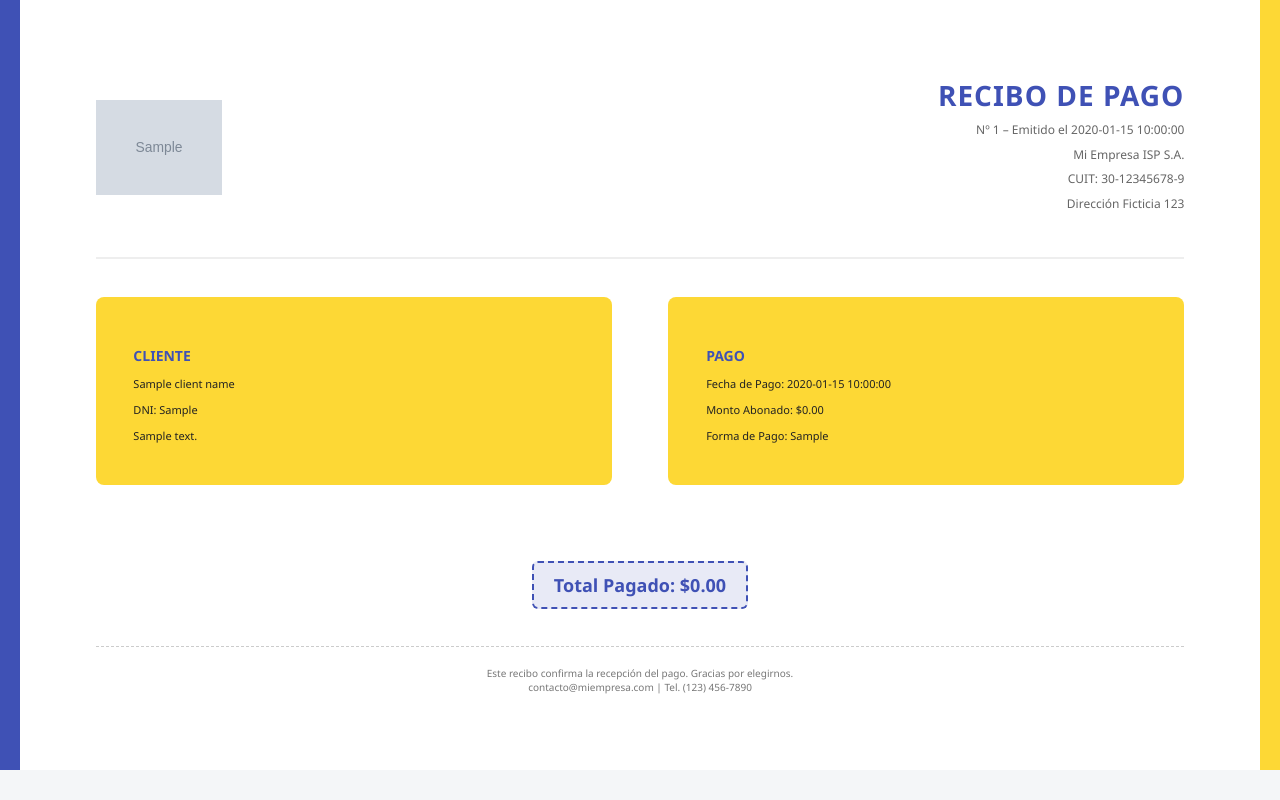
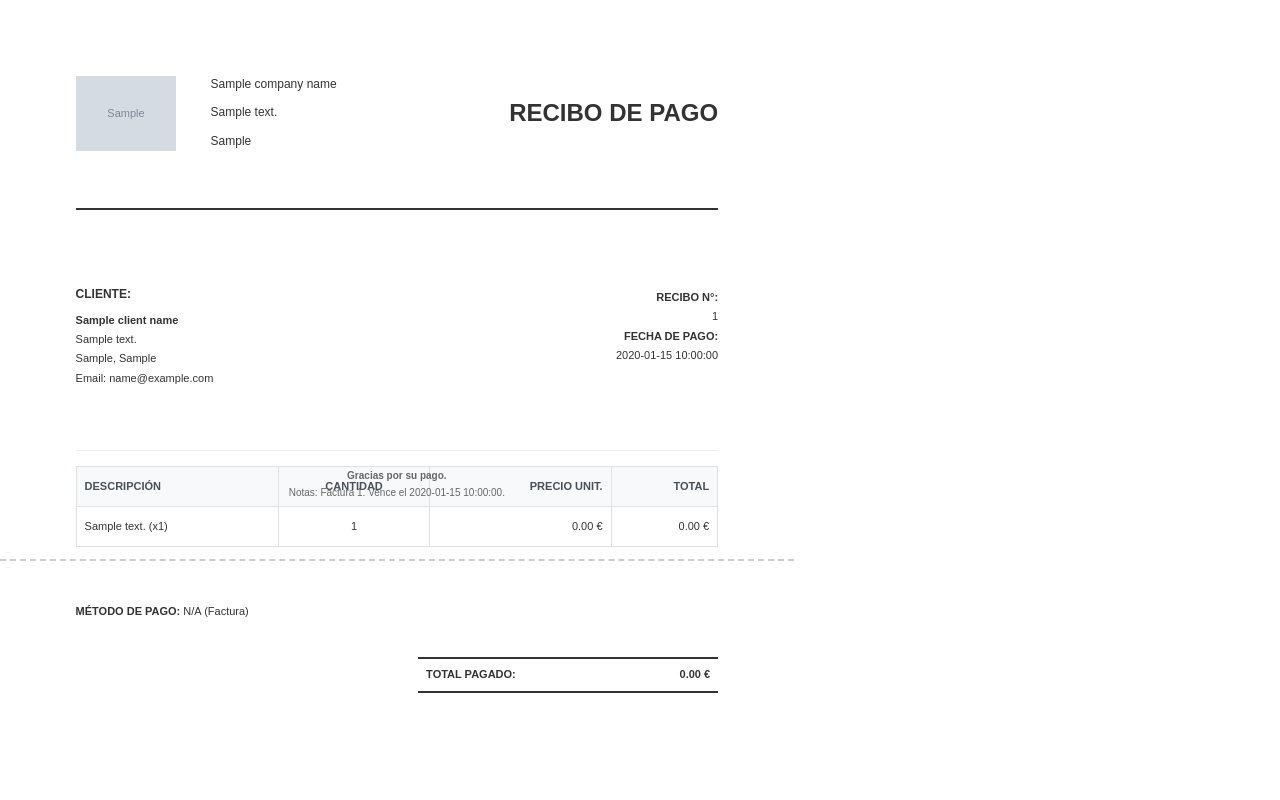
Before and after one commit to EstebanRsh/upl, a Python web app: template Backend/templates/invoice.html in a window 1280 px wide. Run offline with Jinja, Linux system fonts and the light colour scheme; the template is opened without the code that fills it: most values are stand-ins (such as "Sample title", 1, 10 or a date in 2020); grey boxes marked "Sample" are stand-in pictures.

Commit message:
mejoras en el generador de facturas

```diff
--- a/Backend/requirements.txt
+++ b/Backend/requirements.txt
@@ -19,3 +19,7 @@ httpx
 pytest
 Jinja2
 xhtml2pdf
+num2words
+Pillow
+WeasyPrint           # en linux debes instalar sudo apt-get update && sudo apt-get install -y libpango-1.0-0 libharfbuzz0 libpangoft2-1.0-0
+PyPDF2
--- a/Backend/templates/invoice.html
+++ b/Backend/templates/invoice.html
@@ -2,145 +2,307 @@
 <html lang="es">
   <head>
     <meta charset="UTF-8" />
-  <title>Recibo de Pago {{ receipt_id }}</title>
+    <title>Recibo {{ receipt_number }}</title>
     <style>
       @page {
-      size: letter landscape;
+        size: A4;
         margin: 0;
       }
+      body {
+        font-family: "Arial", sans-serif;
+        font-size: 12px;
+        color: #333;
+        margin: 0;
+        line-height: 1.4;
+        background: white;
+      }
+      .receipt-wrapper {
+        width: 21cm;
+        height: 14.85cm;
+        padding: 2cm;
+        box-sizing: border-box;
+        border-bottom: 2px dashed #ccc;
+        position: relative;
+      }
 
-    body {
-      margin: 0;
-      font-family: 'Segoe UI', 'Roboto', sans-serif;
-      background-color: #f4f6f8;
+      /* Header con logo y título */
+      .header {
+        display: flex;
+        justify-content: space-between;
+        align-items: flex-start;
+        margin-bottom: 2cm;
+        padding-bottom: 1cm;
+        border-bottom: 2px solid #333;
+      }
+
+      .company-section {
+        flex: 1;
+        display: flex;
+        align-items: flex-start;
+        gap: 15px;
+      }
+
+      .company-logo {
+        flex-shrink: 0;
+      }
+
+      .company-details {
+        flex: 1;
+      }
+
+      .company-info {
+        line-height: 1.5;
+      }
+
+      .company-info .company-name {
+        font-size: 18px;
+        font-weight: bold;
+        color: #333;
+        margin-bottom: 5px;
+      }
+
+      .company-info p {
+        margin: 3px 0;
+        font-size: 11px;
+        color: #666;
+      }
+
+      .logo {
+        width: 100px;
+        height: auto;
+        margin-bottom: 15px;
+        margin-right: 20px;
+      }
+
+      .receipt-title {
+        font-size: 24px;
+        font-weight: bold;
+        color: #333;
+        text-align: right;
+        margin-top: 20px;
+      }
+
+      /* Sección de detalles cliente y recibo */
+      .details-section {
+        display: flex;
+        justify-content: space-between;
+        margin-bottom: 2cm;
+      }
+
+      .client-info {
+        flex: 1;
+        margin-right: 3cm;
+      }
+
+      .client-info h2 {
+        font-size: 12px;
+        font-weight: bold;
+        color: #333;
+        margin: 0 0 10px 0;
+        text-transform: uppercase;
+      }
+
+      .client-info p {
+        margin: 4px 0;
+        font-size: 11px;
+        line-height: 1.4;
+      }
+
+      .receipt-info {
+        text-align: right;
+        min-width: 200px;
+      }
+
+      .receipt-info p {
+        margin: 4px 0;
+        font-size: 11px;
+      }
+
+      .receipt-info strong {
         color: #333;
       }
 
-    main {
-      padding: 2cm;
-      background-color: #fff;
-      box-sizing: border-box;
-      height: 100%;
-      border-left: 20px solid #3f51b5;
-      border-right: 20px solid #fdd835;
-      display: flex;
-      flex-direction: column;
-      justify-content: space-between;
+      /* Tabla de items */
+      .items-table {
+        width: 100%;
+        border-collapse: collapse;
+        margin-bottom: 1.5cm;
       }
 
-    header {
-      display: flex;
-      justify-content: space-between;
-      align-items: center;
-      border-bottom: 2px solid #eee;
-      padding-bottom: 1cm;
+      .items-table th {
+        background-color: #f8f9fa;
+        border: 1px solid #dee2e6;
+        padding: 12px 8px;
+        text-align: left;
+        font-size: 11px;
+        font-weight: bold;
+        text-transform: uppercase;
+        color: #495057;
       }
 
-    header img {
-      height: 2.5cm;
+      .items-table td {
+        border: 1px solid #dee2e6;
+        padding: 12px 8px;
+        font-size: 11px;
       }
 
-    header .company-info {
+      .items-table .text-right {
         text-align: right;
       }
 
-    header h1 {
-      font-size: 28px;
-      color: #3f51b5;
-      margin: 0;
-      letter-spacing: 1px;
+      .items-table .text-center {
+        text-align: center;
       }
 
-    .company-info p {
-      font-size: 12px;
-      color: #666;
-      margin: 0.2cm 0;
+      /* Sección de totales */
+      .totals-section {
+        margin-top: 1cm;
+        display: flex;
+        justify-content: flex-end;
       }
 
-    section {
-      margin-top: 1cm;
-      display: flex;
-      gap: 1.5cm;
+      .totals-table {
+        width: 300px;
+        border-collapse: collapse;
       }
 
-    article {
-      flex: 1;
-      background-color: #fdd835;
-      padding: 1cm;
-      border-radius: 8px;
-      color: #222;
+      .totals-table td {
+        padding: 8px;
+        font-size: 11px;
+        border-bottom: 1px solid #eee;
       }
 
-    article h2 {
+      .totals-table .total-row {
+        font-weight: bold;
         font-size: 14px;
-      margin-bottom: 8px;
-      color: #3f51b5;
-      text-transform: uppercase;
+        border-top: 2px solid #333;
+        border-bottom: 2px solid #333;
       }
 
-    article p {
-      font-size: 11px;
-      margin-bottom: 4px;
+      .totals-table .text-right {
+        text-align: right;
       }
 
-    aside {
-      margin: 2cm auto 1cm;
+      /* Footer */
+      .footer {
+        position: absolute;
+        bottom: 1.5cm;
+        left: 2cm;
+        right: 2cm;
         text-align: center;
-      font-size: 18px;
-      font-weight: bold;
-      color: #3f51b5;
-      border: 2px dashed #3f51b5;
-      padding: 10px 20px;
-      border-radius: 6px;
-      background-color: #e8eaf6;
-      width: fit-content;
+        font-size: 10px;
+        color: #666;
+        border-top: 1px solid #eee;
+        padding-top: 15px;
       }
 
-    footer {
-      text-align: center;
-      font-size: 10px;
-      color: #777;
-      border-top: 1px dashed #ccc;
-      padding-top: 0.5cm;
+      .footer p {
+        margin: 3px 0;
+      }
+
+      /* Método de pago */
+      .payment-method {
+        margin-top: 1cm;
+        font-size: 11px;
+      }
+
+      .payment-method strong {
+        color: #333;
       }
     </style>
   </head>
   <body>
-  <main>
-    <header>
-      <img src="{{ logo_path }}" alt="Logo Empresa" />
-      <div class="company-info">
-        <h1>RECIBO DE PAGO</h1>
-        <p>Nº {{ receipt_id }} – Emitido el {{ issue_date }}</p>
-        <p>Mi Empresa ISP S.A.</p>
-        <p>CUIT: 30-12345678-9</p>
-        <p>Dirección Ficticia 123</p>
+    <div class="receipt-wrapper">
+      <!-- Header -->
+      <div class="header">
+        <div class="company-section">
+          <div class="company-logo">
+            {% if logo_path %}
+            <img
+              src="{{ logo_path }}"
+              alt="Logo NetSys Solutions"
+              class="logo"
+            />
+            {% endif %}
           </div>
-    </header>
+          <div class="company-details">
+            <div class="company-name">{{ company_name }}</div>
+            <p>{{ company_address }}</p>
+            <p>{{ company_contact }}</p>
+          </div>
+        </div>
+        <div class="receipt-title">RECIBO DE PAGO</div>
+      </div>
 
-    <section>
-      <article>
-        <h2>Cliente</h2>
-        <p>{{ client_name }}</p>
-        <p>DNI: {{ client_dni }}</p>
+      <!-- Detalles del cliente y recibo -->
+      <div class="details-section">
+        <div class="client-info">
+          <h2>CLIENTE:</h2>
+          <p><strong>{{ client_name }}</strong></p>
           <p>{{ client_address }}</p>
-      </article>
-      <article>
-        <h2>Pago</h2>
-        <p>Fecha de Pago: {{ payment_date }}</p>
-        <p>Monto Abonado: ${{ "%.2f"|format(amount_paid) }}</p>
-        <p>Forma de Pago: {{ payment_method }}</p>
-      </article>
-    </section>
+          <p>
+            {% if client_barrio and client_barrio != 'None' %}{{ client_barrio
+            }}, {% endif %}{{ client_city }}
+          </p>
+          <p>Email: {{ client_email }}</p>
+        </div>
+        <div class="receipt-info">
+          <p><strong>RECIBO N°:</strong></p>
+          <p>{{ receipt_number }}</p>
+          <p><strong>FECHA DE PAGO:</strong></p>
+          <p>{{ payment_date }}</p>
+        </div>
+      </div>
 
-    <aside>
-      Total Pagado: ${{ "%.2f"|format(amount_paid) }}
-    </aside>
+      <!-- Tabla de items -->
+      <table class="items-table">
+        <thead>
+          <tr>
+            <th>Descripción</th>
+            <th class="text-center">Cantidad</th>
+            <th class="text-right">Precio Unit.</th>
+            <th class="text-right">Total</th>
+          </tr>
+        </thead>
+        <tbody>
+          <tr>
+            <td>{{ item_description }} (x1)</td>
+            <td class="text-center">1</td>
+            <td class="text-right">{{ "%.2f"|format(base_amount) }} €</td>
+            <td class="text-right">{{ "%.2f"|format(base_amount) }} €</td>
+          </tr>
+          {% if late_fee > 0 %}
+          <tr>
+            <td>Recargo por mora (x1)</td>
+            <td class="text-center">1</td>
+            <td class="text-right">{{ "%.2f"|format(late_fee) }} €</td>
+            <td class="text-right">{{ "%.2f"|format(late_fee) }} €</td>
+          </tr>
+          {% endif %}
+        </tbody>
+      </table>
 
-    <footer>
-      Este recibo confirma la recepción del pago. Gracias por elegirnos.<br />
-      contacto@miempresa.com | Tel. (123) 456-7890
-    </footer>
-  </main>
+      <!-- Método de pago y total -->
+      <div class="payment-method">
+        <p><strong>MÉTODO DE PAGO:</strong> N/A (Factura)</p>
+      </div>
+
+      <div class="totals-section">
+        <table class="totals-table">
+          <tr class="total-row">
+            <td><strong>TOTAL PAGADO:</strong></td>
+            <td class="text-right">
+              <strong>{{ "%.2f"|format(total_paid) }} €</strong>
+            </td>
+          </tr>
+        </table>
+      </div>
+
+      <!-- Footer -->
+      <div class="footer">
+        <p><strong>Gracias por su pago.</strong></p>
+        <p>Notas: Factura {{ receipt_number }}. Vence el {{ due_date }}.</p>
+      </div>
+    </div>
   </body>
 </html>
```
Also changed, not shown: Backend/models/models.py (+8 -1 lines), Backend/routes/payment_routes.py (+90 -41 lines), Backend/tests/test_payment_routes.py (+55 -45 lines), Backend/utils/pdf_generator.py (+91 -44 lines), Backend/templates/logo.png (added), 4 other files. Lines whose indentation alone changed are shown as unchanged.
